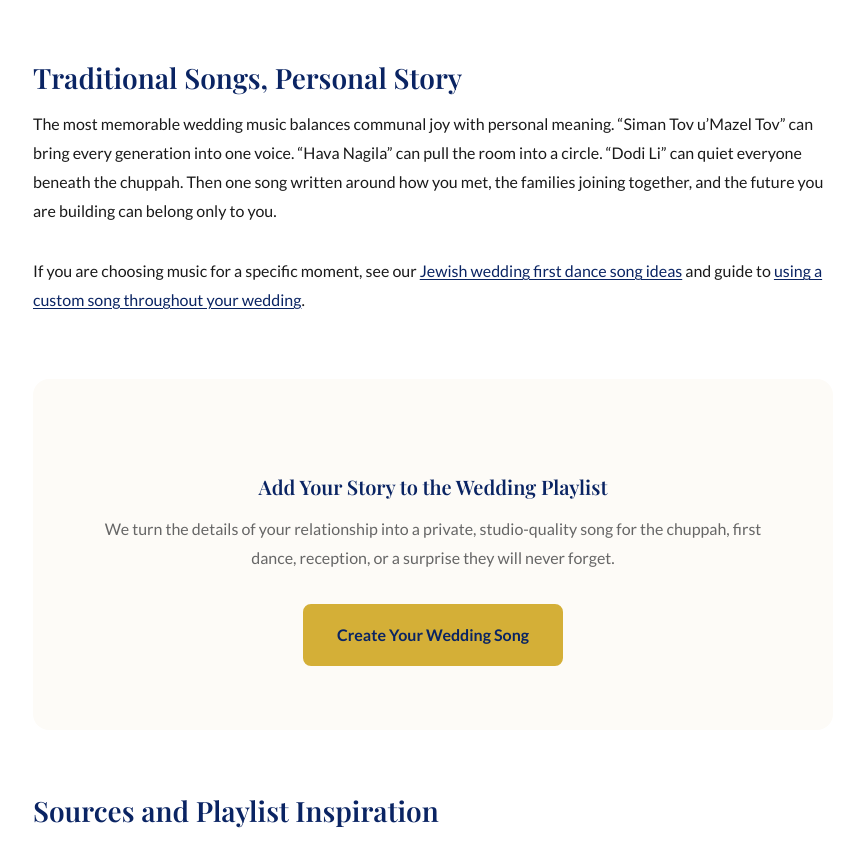
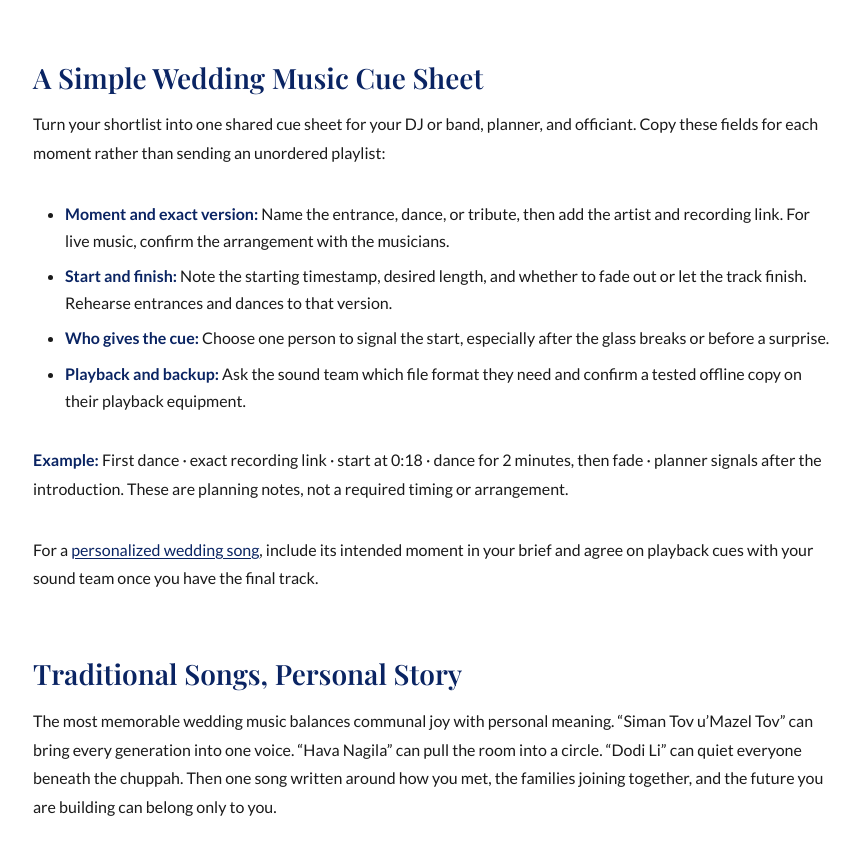
Before and after one commit to Thehandsomebog/Lchaimlyrics, a plain HTML site: page blog/top-10-jewish-wedding-songs.html in a window 1280 px wide. Shown: the part 4890-5731 px from the top of the page, without its empty margins (207-1067 px from the left). Drawn offline with nearby package versions, Linux system fonts and the light colour scheme.

Commit message:
Add practical wedding music cue sheet to existing guide (#8)

```diff
--- a/blog/top-10-jewish-wedding-songs.html
+++ b/blog/top-10-jewish-wedding-songs.html
@@ -46,7 +46,7 @@
             }
         },
         "datePublished": "2026-09-06T12:00:00-04:00",
-        "dateModified": "2026-09-06T12:00:00-04:00",
+        "dateModified": "2026-11-16T10:30:00-05:00",
         "mainEntityOfPage": {
             "@type": "WebPage",
             "@id": "https://lchaimlyrics.com/blog/top-10-jewish-wedding-songs.html"
@@ -146,7 +146,7 @@
             </header>
 
             <div class="article-content">
-                <details class="article-toc"><summary>In this guide</summary><ul><li><a href="#1-od-yishama">1. Od Yishama</a></li><li><a href="#2-siman-tov-u-mazel-tov">2. Siman Tov u’Mazel Tov</a></li><li><a href="#3-hava-nagila">3. Hava Nagila</a></li><li><a href="#4-dodi-li">4. Dodi Li</a></li><li><a href="#5-erev-shel-shoshanim">5. Erev Shel Shoshanim</a></li><li><a href="#6-mi-adir">6. Mi Adir</a></li><li><a href="#7-im-eshkachech">7. Im Eshkachech</a></li><li><a href="#8-bashert">8. Bashert</a></li><li><a href="#9-hinei-ba-hashalom">9. Hinei Ba HaShalom</a></li><li><a href="#10-mahapecha-shel-simcha">10. Mahapecha Shel Simcha</a></li><li><a href="#how-to-build-the-right-jewish-wedding-playlist">How to Build the Right Jewish Wedding Playlist</a></li><li><a href="#traditional-songs-personal-story">Traditional Songs, Personal Story</a></li><li><a href="#sources-and-playlist-inspiration">Sources and Playlist Inspiration</a></li></ul></details>
+                <details class="article-toc"><summary>In this guide</summary><ul><li><a href="#1-od-yishama">1. Od Yishama</a></li><li><a href="#2-siman-tov-u-mazel-tov">2. Siman Tov u’Mazel Tov</a></li><li><a href="#3-hava-nagila">3. Hava Nagila</a></li><li><a href="#4-dodi-li">4. Dodi Li</a></li><li><a href="#5-erev-shel-shoshanim">5. Erev Shel Shoshanim</a></li><li><a href="#6-mi-adir">6. Mi Adir</a></li><li><a href="#7-im-eshkachech">7. Im Eshkachech</a></li><li><a href="#8-bashert">8. Bashert</a></li><li><a href="#9-hinei-ba-hashalom">9. Hinei Ba HaShalom</a></li><li><a href="#10-mahapecha-shel-simcha">10. Mahapecha Shel Simcha</a></li><li><a href="#how-to-build-the-right-jewish-wedding-playlist">How to Build the Right Jewish Wedding Playlist</a></li><li><a href="#wedding-music-cue-sheet">A Simple Wedding Music Cue Sheet</a></li><li><a href="#traditional-songs-personal-story">Traditional Songs, Personal Story</a></li><li><a href="#sources-and-playlist-inspiration">Sources and Playlist Inspiration</a></li></ul></details>
                 <p>A great Jewish wedding playlist does more than fill the dance floor. It carries the couple and their guests through distinct moments: anticipation before the chuppah, blessings and celebration after the ceremony, the first rush of the hora, and the late-night dance set.</p>
 
                 <p>The best list is rarely all traditional or all modern. It mixes familiar melodies that bring generations together with songs that sound like the couple. Use these ten Jewish wedding songs as a starting point, then choose the versions, arrangements, and order that fit your community and your simcha.</p>
@@ -211,6 +211,17 @@
                     <li><strong>Are there vocalist considerations?</strong> If Kol Isha is relevant for your guests, confirm vocalist choices with your rabbi and musicians early.</li>
                     <li><strong>Where can your story enter?</strong> A familiar playlist can carry the traditions, while a <a href="/custom-wedding-song.html">custom Jewish wedding song</a> can make the first dance, parent tribute, or surprise gift entirely your own.</li>
                 </ul>
+
+                <h2 id="wedding-music-cue-sheet">A Simple Wedding Music Cue Sheet</h2>
+                <p>Turn your shortlist into one shared cue sheet for your DJ or band, planner, and officiant. Copy these fields for each moment rather than sending an unordered playlist:</p>
+                <ul>
+                    <li><strong>Moment and exact version:</strong> Name the entrance, dance, or tribute, then add the artist and recording link. For live music, confirm the arrangement with the musicians.</li>
+                    <li><strong>Start and finish:</strong> Note the starting timestamp, desired length, and whether to fade out or let the track finish. Rehearse entrances and dances to that version.</li>
+                    <li><strong>Who gives the cue:</strong> Choose one person to signal the start, especially after the glass breaks or before a surprise.</li>
+                    <li><strong>Playback and backup:</strong> Ask the sound team which file format they need and confirm a tested offline copy on their playback equipment.</li>
+                </ul>
+                <p><strong>Example:</strong> First dance · exact recording link · start at 0:18 · dance for 2 minutes, then fade · planner signals after the introduction. These are planning notes, not a required timing or arrangement.</p>
+                <p>For a <a href="/custom-wedding-song.html">personalized wedding song</a>, include its intended moment in your brief and agree on playback cues with your sound team once you have the final track.</p>
 
                 <h2 id="traditional-songs-personal-story">Traditional Songs, Personal Story</h2>
                 <p>The most memorable wedding music balances communal joy with personal meaning. “Siman Tov u’Mazel Tov” can bring every generation into one voice. “Hava Nagila” can pull the room into a circle. “Dodi Li” can quiet everyone beneath the chuppah. Then one song written around how you met, the families joining together, and the future you are building can belong only to you.</p>
--- a/sitemap.xml
+++ b/sitemap.xml
@@ -56,7 +56,7 @@
     </url>
     <url>
         <loc>https://lchaimlyrics.com/blog/top-10-jewish-wedding-songs.html</loc>
-        <lastmod>2026-09-06</lastmod>
+        <lastmod>2026-11-16</lastmod>
         <changefreq>monthly</changefreq>
         <priority>0.8</priority>
     </url>
```
